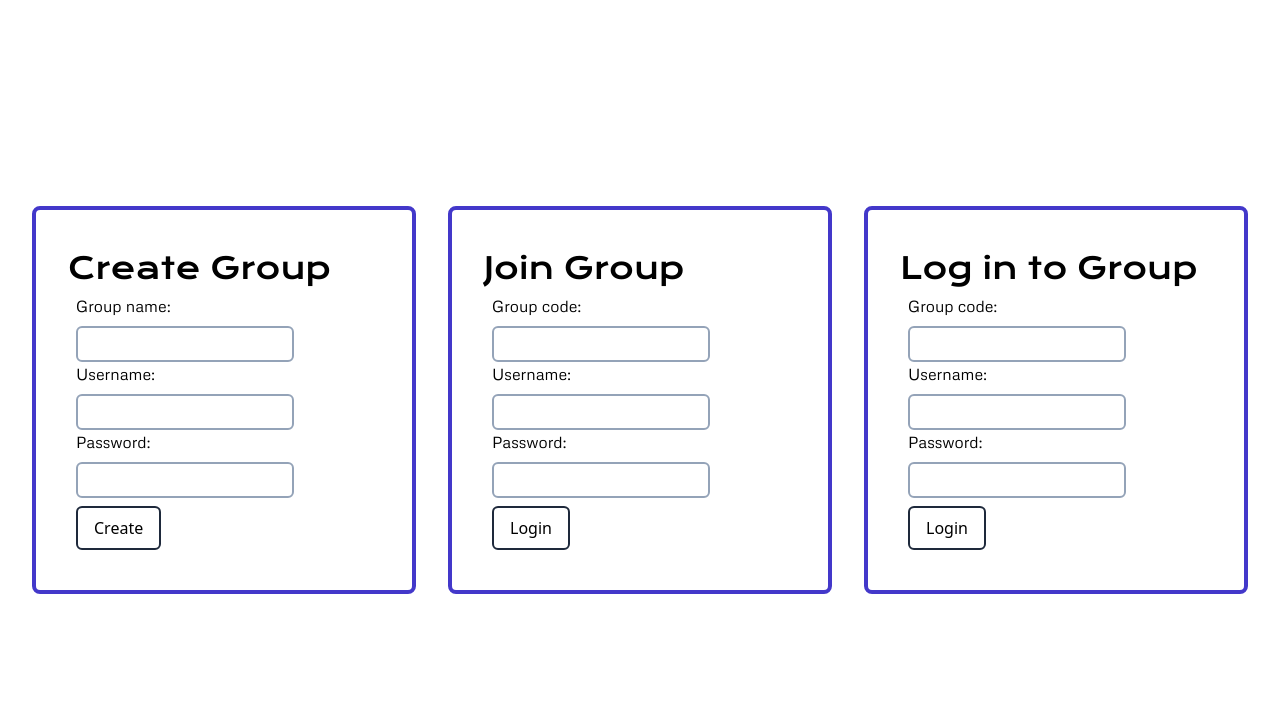
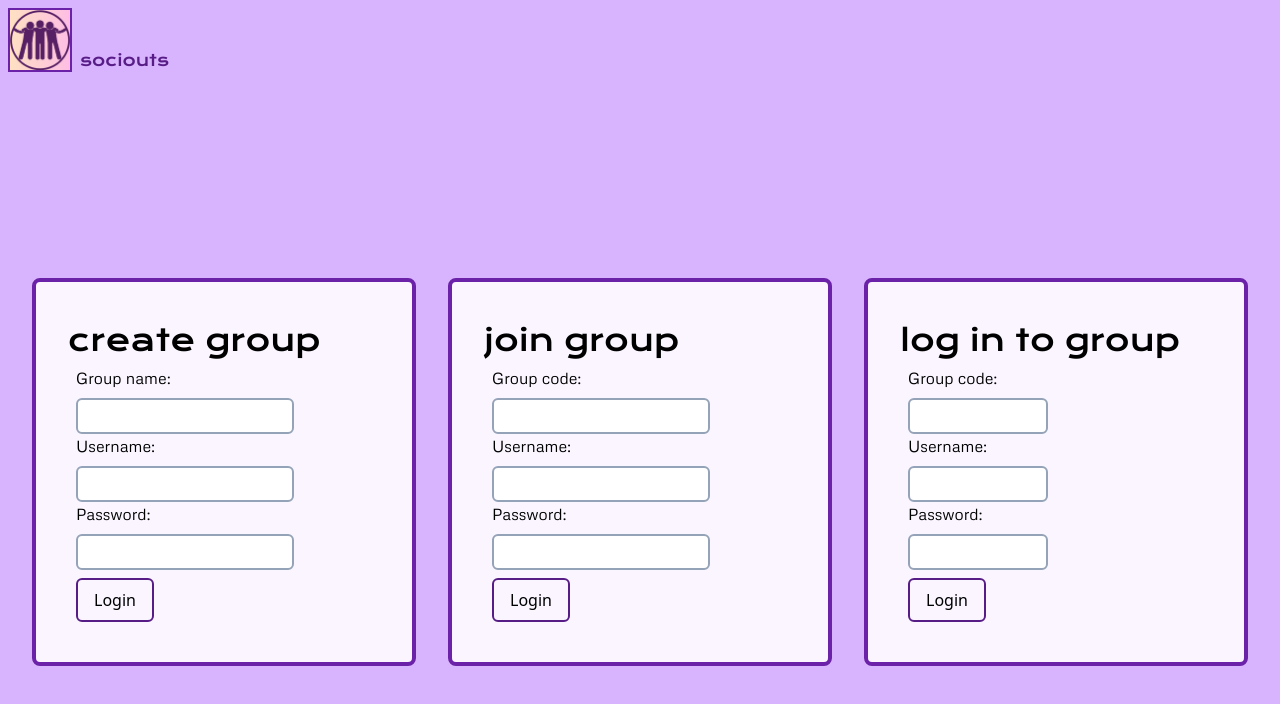
Before and after one commit to lilly-g/codejam14, a Next.js app in the folder frontend/: page /logInInfo in a window 1280 px wide. Shown: the top 704 px of the page. Built offline with nearby package versions, Linux system fonts and the light colour scheme.

Commit message:
login page frontend
LoginForm.js formatting

```diff
--- a/frontend/src/app/logInInfo/page.js
+++ b/frontend/src/app/logInInfo/page.js
@@ -2,6 +2,7 @@
 
 'use client';
 import React from "react";
+import Image from "next/image";
 //import "./globals.css";
 
 // components
@@ -12,17 +13,29 @@ import LoginForm from "@/components/LoginForm";
 // Make sure the component is exported properly
 export default function LoginPage() {
     return (
-
+        <div className="bg-purple-300">
+            <div className="flex pl-2 pt-2">
+                <div className="border-2 border-purple-800">
+                    <Image
+                        src="/images/logo.png"
+                        alt="Example Image"
+                        width={60}
+                        height={50}
+                    />
+                </div>
+                <p className="font-display text-purple-900 pt-10 pl-2">sociouts</p>
+            </div>
             <div className="min-h-screen flex items-center justify-center">
                 <div className="flex space-x-8">
-                <div className="w-96 p-8 border-4 border-indigo-700 rounded-lg">
+                    <div className="w-96 p-8 border-4 border-purple-800 rounded-lg bg-purple-50">
                         <NewOutingForm />
                     </div>
-                <div className="w-96 p-8 border-4 border-indigo-700 rounded-lg">
+                    <div className="w-96 p-8 border-4 border-purple-800 rounded-lg bg-purple-50">
                         <NewUserForm />
                     </div>
-                <div className="w-96 p-8 border-4 border-indigo-700 rounded-lg">
+                    <div className="w-96 p-8 border-4 border-purple-800 rounded-lg bg-purple-50">
                         <LoginForm />
+                    </div>
                 </div>
             </div>
         </div>
--- a/frontend/src/components/LoginForm.js
+++ b/frontend/src/components/LoginForm.js
@@ -7,8 +7,8 @@ export default function LoginForm() {
 
     return (
         <div className="">
-            <h2 className="font-display text-3xl py-2">Log in to Group</h2>
-            <form action={formActionLogin} className="w-3/4 px-2">
+            <h2 className="font-display text-3xl py-2">log in to group</h2>
+            <form action={formActionLogin} className="w-2/4 px-2">
                 <div>
                     <label
                         htmlFor="group-code"
@@ -48,13 +48,13 @@ export default function LoginForm() {
                         type="password"
                         id="pass"
                         name="pass"
-                        className="rounded-md border-2 border-slate-400 active:border-slate-800 w-full p-1"
+                        className="rounded-md border-2 border-slate-400 active:border-purple-900 w-full p-1"
                     />
                 </div>
                 <input
                     type="submit"
                     value="Login"
-                    className="rounded-md border-2 border-slate-800 my-2 px-4 p-2 cursor-pointer hover:bg-slate-800 hover:text-white"
+                    className="rounded-md border-2 border-purple-900 my-2 px-4 p-2 cursor-pointer hover:bg-purple-900 hover:text-white"
                 />
             </form>
         </div>
--- a/frontend/src/components/NewOutingForm.js
+++ b/frontend/src/components/NewOutingForm.js
@@ -8,7 +8,7 @@ export default function NewOuting() {
 
     return (
         <div className="">
-            <h2 className="font-display text-3xl py-2">Create Group</h2>
+            <h2 className="font-display text-3xl py-2">create group</h2>
             <form action={formActionNew} className="w-3/4 px-2">
                 <div>
                     <label
@@ -54,8 +54,8 @@ export default function NewOuting() {
                 </div>
                 <input
                     type="submit"
-                    value="Create"
-                    className="rounded-md border-2 border-slate-800 my-2 px-4 p-2 cursor-pointer hover:bg-slate-800 hover:text-white"
+                    value="Login"
+                    className="rounded-md border-2 border-purple-900 my-2 px-4 p-2 cursor-pointer hover:bg-purple-900 hover:text-white"
                 />
             </form>
         </div>
--- a/frontend/src/components/NewUserForm.js
+++ b/frontend/src/components/NewUserForm.js
@@ -7,7 +7,7 @@ export default function NewUser() {
 
     return (
         <div className="">
-            <h2 className="font-display text-3xl py-2">Join Group</h2>
+            <h2 className="font-display text-3xl py-2">join group</h2>
             <form action={formActionJoin} className="w-3/4 px-2">
                 <div>
                     <label
@@ -54,7 +54,7 @@ export default function NewUser() {
                 <input
                     type="submit"
                     value="Login"
-                    className="rounded-md border-2 border-slate-800 my-2 px-4 p-2 cursor-pointer hover:bg-slate-800 hover:text-white"
+                    className="rounded-md border-2 border-purple-900 my-2 px-4 p-2 cursor-pointer hover:bg-purple-900 hover:text-white"
                 />
             </form>
         </div>
```
Also changed, not shown: frontend/public/images/logo.png (added). Lines whose indentation alone changed are shown as unchanged.
